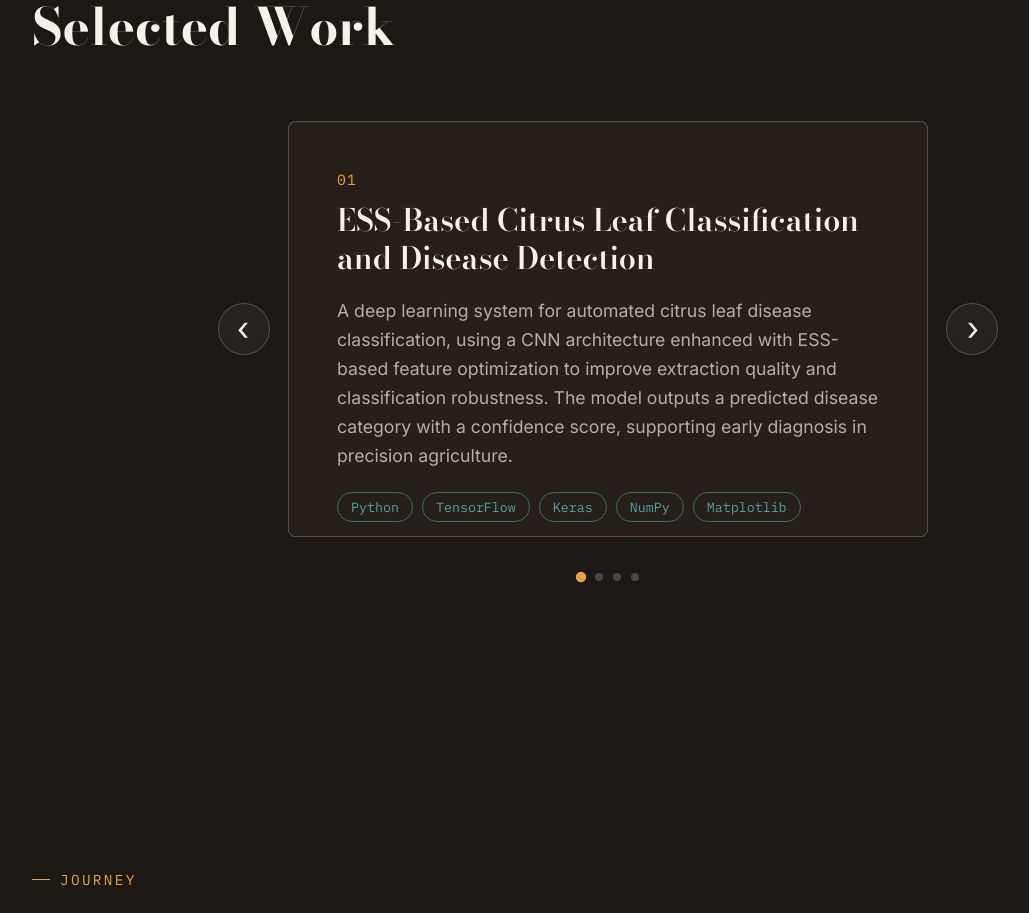
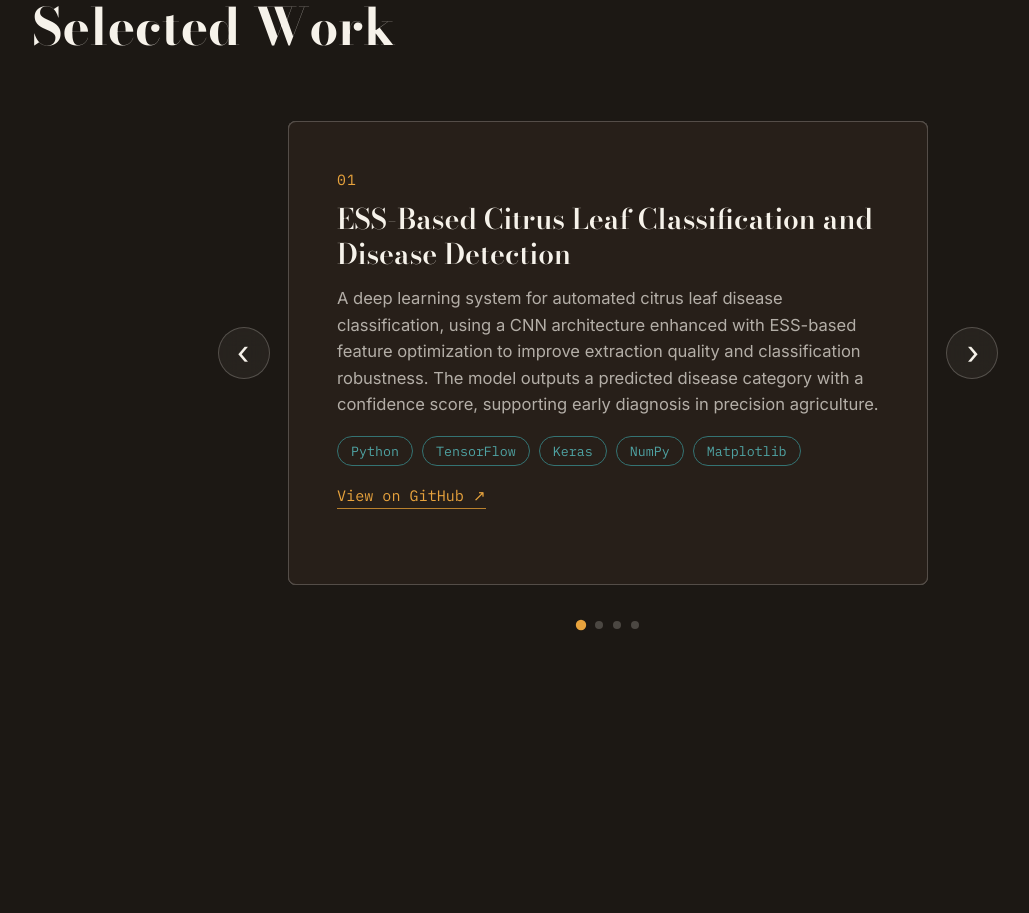
Before and after one commit to Haarini2164/My_portfolio, a Next.js app: page / in a window 1280 px wide. Shown: the part 2920-3833 px from the top of the page, without its empty margins (32-1061 px from the left). Built offline with nearby package versions, Linux system fonts and the light colour scheme.

Commit message:
Fix UI overlaps and layout issues

```diff
--- a/src/components/Projects.module.css
+++ b/src/components/Projects.module.css
@@ -32,7 +32,7 @@
 .cardsViewport {
   position: relative;
   width: min(640px, 84vw);
-  min-height: clamp(380px, 52vh, 500px);
+  min-height: clamp(460px, 58vh, 560px);
 }
 
 .card {
@@ -46,7 +46,7 @@
   border-radius: 8px;
   padding: clamp(28px, 4vw, 48px);
   will-change: transform, opacity;
-  overflow-y: auto;
+  overflow: hidden;
 }
 
 .cardNumber {
@@ -59,7 +59,7 @@
 .cardTitle {
   font-family: var(--font-display);
   font-weight: 600;
-  font-size: clamp(1.4rem, 2.4vw, 1.9rem);
+  font-size: clamp(1.2rem, 2.2vw, 1.7rem);
   color: var(--paper);
   margin-top: 12px;
   line-height: 1.25;
@@ -67,17 +67,17 @@
 
 .cardDescription {
   font-family: var(--font-body);
-  font-size: 0.98rem;
-  line-height: 1.65;
+  font-size: 0.92rem;
+  line-height: 1.6;
   color: var(--paper-dim);
-  margin-top: 18px;
+  margin-top: 14px;
 }
 
 .cardTech {
   display: flex;
   flex-wrap: wrap;
   gap: 9px;
-  margin-top: 22px;
+  margin-top: 18px;
 }
 
 .techTag {
@@ -91,7 +91,7 @@
 
 .cardLink {
   display: inline-block;
-  margin-top: 26px;
+  margin-top: 20px;
   font-family: var(--font-mono);
   font-size: 0.84rem;
   color: var(--mustard);
@@ -169,7 +169,7 @@
 @media (max-width: 700px) {
   .cardsViewport {
     width: 80vw;
-    min-height: clamp(420px, 60vh, 540px);
+    min-height: clamp(500px, 68vh, 600px);
   }
   .arrow {
     width: 40px;
```
